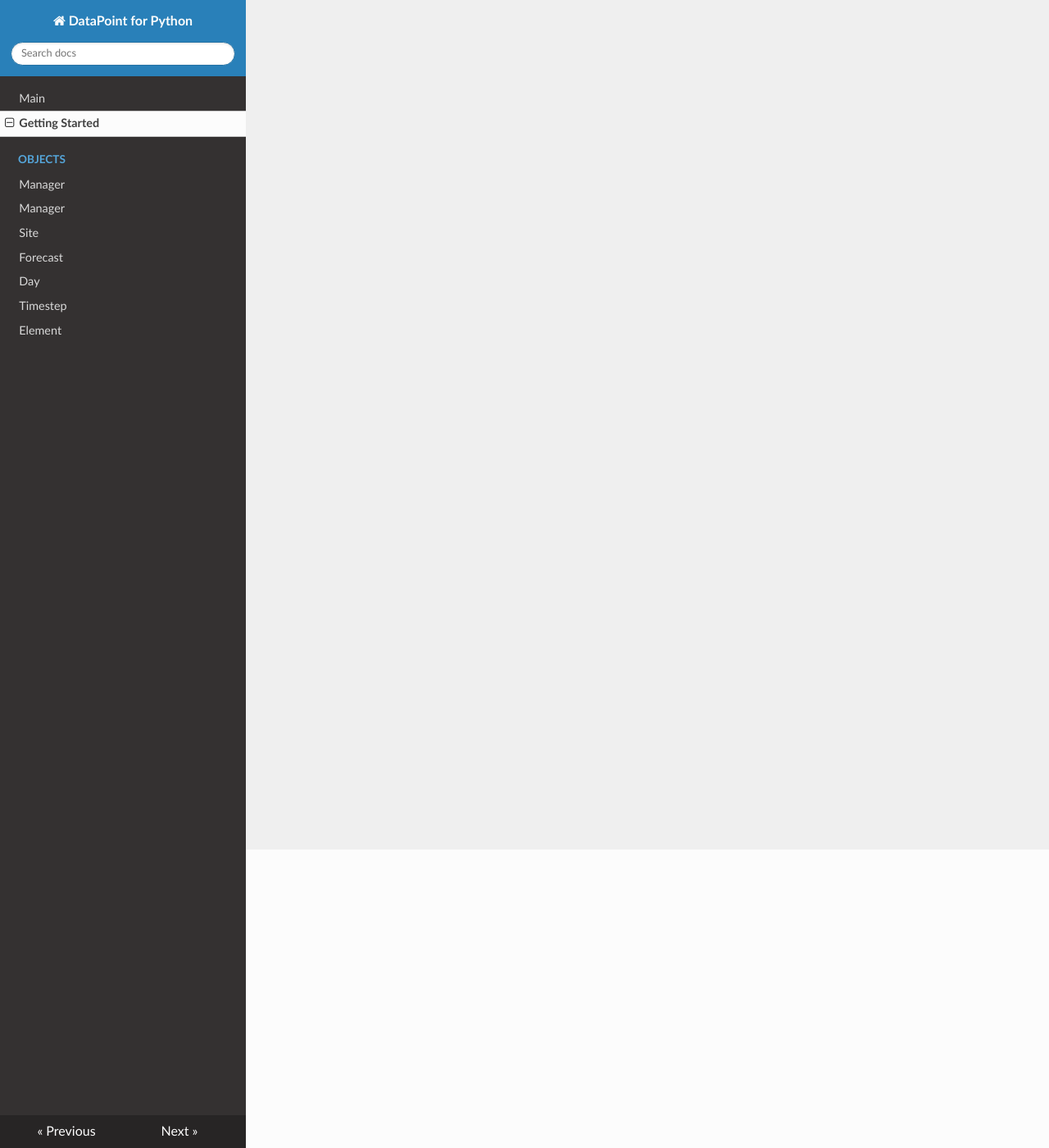
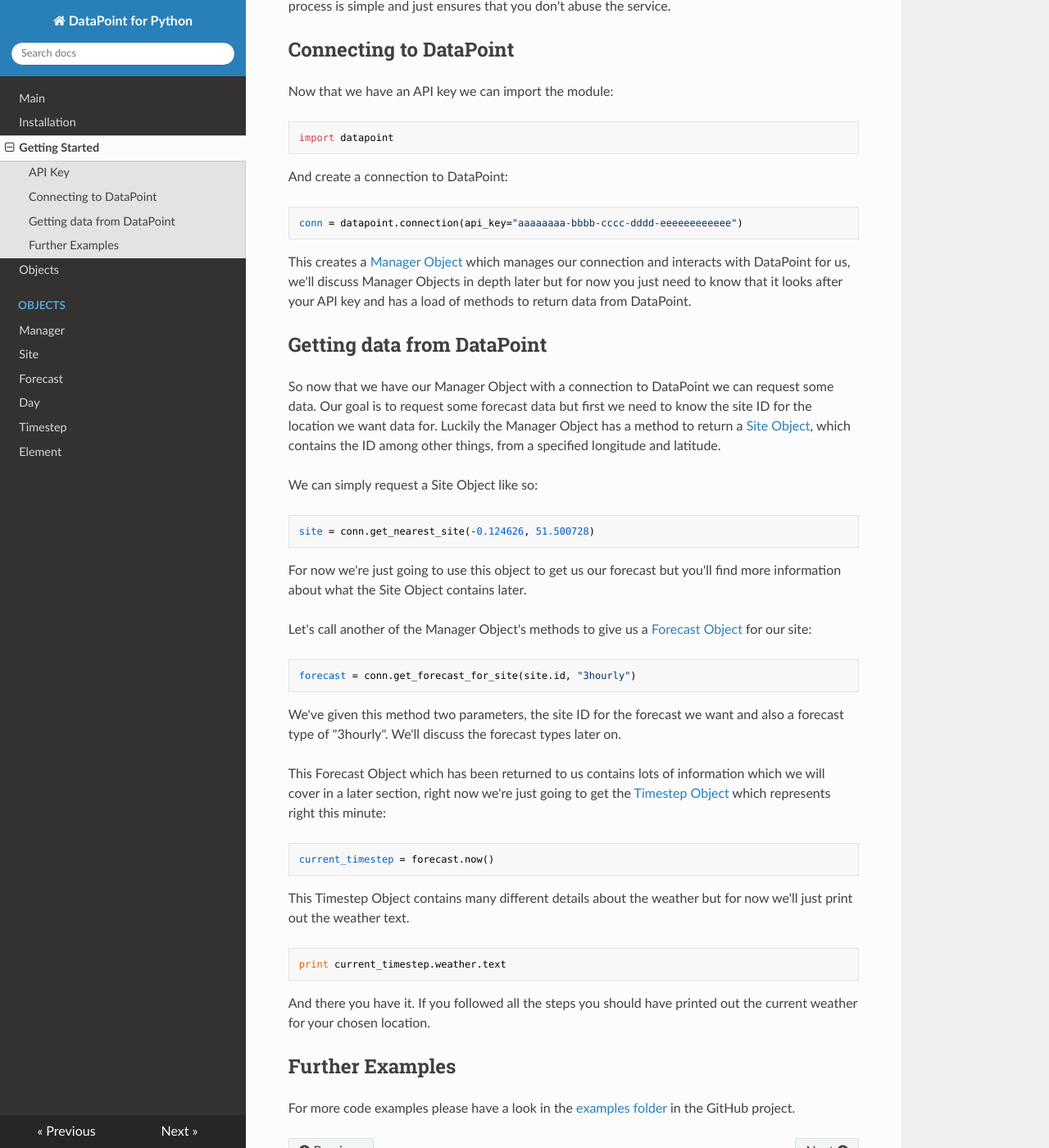
Before and after one commit to EJEP/datapoint-python, an MkDocs documentation site: the page built from docs/getting-started.md, in a window 1280 px wide and 1400 px high, scrolled down 364 px. Shown: the whole window at 82% size. Built offline with MkDocs 1.6.1, drawn with Linux system fonts in a browser that asks for light colours; nearby versions of some CDN libraries; old or Windows-style settings are respelled for this version of MkDocs; some of the changed text lies outside the part shown.

Commit message:
Populated the installation and getting started documentation

````diff
--- a/docs/getting-started.md
+++ b/docs/getting-started.md
@@ -1,3 +1,84 @@
 # Getting Started
 
-To be completed.
+Getting started with DataPoint for Python is simple and you can write a simple
+script which prints out data in just 6 lines of Python.
+
+But before we write any Python you're going to need an API key.
+
+## API Key
+
+To access DataPoint you need to [register][1] with the Met Office and get yourself an
+API key. The process is simple and just ensures that you don't abuse the service.
+
+## Connecting to DataPoint
+
+Now that we have an API key we can import the module:
+
+```
+import datapoint
+```
+
+And create a connection to DataPoint:
+
+```
+conn = datapoint.connection(api_key="aaaaaaaa-bbbb-cccc-dddd-eeeeeeeeeeee")
+```
+
+This creates a [Manager Object](objects/manager.md) which manages our connection
+and interacts with DataPoint for us, we'll discuss Manager Objects in depth later
+but for now you just need to know that it looks after your API key and has a load
+of methods to return data from DataPoint.
+
+## Getting data from DataPoint
+
+So now that we have our Manager Object with a connection to DataPoint we can request
+some data. Our goal is to request some forecast data but first we need to know the
+site ID for the location we want data for. Luckily the Manager Object has a method
+to return a [Site Object](objects/site.md), which contains the ID among other things,
+from a specified longitude and latitude.
+
+We can simply request a Site Object like so:
+
+```
+site = conn.get_nearest_site(-0.124626, 51.500728)
+```
+
+For now we're just going to use this object to get us our forecast but you'll find
+more information about what the Site Object contains later.
+
+Let's call another of the Manager Object's methods to give us a [Forecast Object](objects/forecast.md)
+for our site:
+
+```
+forecast = conn.get_forecast_for_site(site.id, "3hourly")
+```
+
+We've given this method two parameters, the site ID for the forecast we want and
+also a forecast type of "3hourly". We'll discuss the forecast types later on.
+
+This Forecast Object which has been returned to us contains lots of information
+which we will cover in a later section, right now we're just going to get the
+[Timestep Object](objects/timestep.md) which represents right this minute:
+
+```
+current_timestep = forecast.now()
+```
+
+This Timestep Object contains many different details about the weather but for
+now we'll just print out the weather text.
+
+```
+print current_timestep.weather.text
+```
+
+And there you have it. If you followed all the steps you should have printed out
+the current weather for your chosen location.
+
+## Further Examples
+
+For more code examples please have a look in the [examples folder][2] in the GitHub
+project.
+
+
+[1]: http://www.metoffice.gov.uk/datapoint/API
+[2]: https://github.com/jacobtomlinson/datapoint-python/tree/master/examples
--- a/mkdocs.yml
+++ b/mkdocs.yml
@@ -2,8 +2,9 @@
 theme: readthedocs
 pages:
 - [index.md, Main]
+- [install.md, "Installation"]
 - [getting-started.md, "Getting Started"]
-- [objects/index.md, "Objects", "Manager"]
+- [objects/index.md, "Objects"]
 - [objects/manager.md, "Objects", "Manager"]
 - [objects/site.md, "Objects", "Site"]
 - [objects/forecast.md, "Objects", "Forecast"]
````
Also changed, not shown: docs/index.md (+11 -13 lines), docs/install.md (added, +64 -0 lines), docs/objects/index.md (+1 -1 lines).
